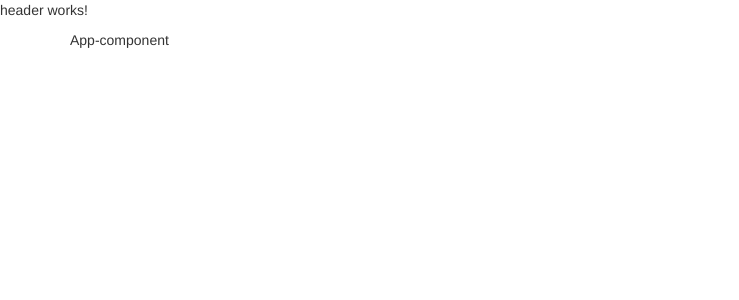
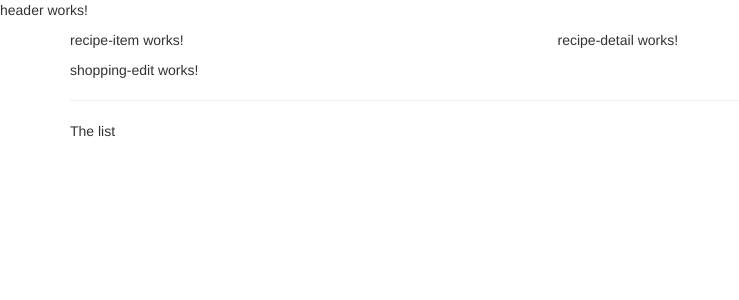
Before and after one commit to Sayed-M/Foodie, an Angular app: page / in a window 1280 px wide. Shown: the top 300 px of the page, without its empty margins (0-739 px from the left). Built offline with nearby package versions, Linux system fonts and the light colour scheme.

Commit message:
git commit "components rendered in html"

```diff
--- a/src/app/app.component.html
+++ b/src/app/app.component.html
@@ -2,7 +2,8 @@
 <div class="container">
   <div class="row">
     <div class="col-md-12">
-      App-component
+      <app-recipes></app-recipes>
+      <app-shopping-list></app-shopping-list>
     </div>
   </div>
 </div>
--- a/src/app/recipes/recipe-list/recipe-list.component.html
+++ b/src/app/recipes/recipe-list/recipe-list.component.html
@@ -1,3 +1 @@
-<p>
-  recipe-list works!
-</p>
+<app-recipe-item></app-recipe-item>
--- a/src/app/recipes/recipes.component.html
+++ b/src/app/recipes/recipes.component.html
@@ -1,3 +1,8 @@
-<p>
-  recipes works!
-</p>
+<div class="row">
+  <div class="col-md-5">
+    <app-recipe-list></app-recipe-list>
+  </div>
+  <div class="col-md-7">
+    <app-recipe-detail></app-recipe-detail>
+  </div>
+</div>
--- a/src/app/shopping-list/shopping-list.component.html
+++ b/src/app/shopping-list/shopping-list.component.html
@@ -1,3 +1,7 @@
-<p>
-  shopping-list works!
-</p>
+<div class="row">
+  <div class="col-xs-10">
+    <app-shopping-edit></app-shopping-edit>
+    <hr>
+    <p>The list</p>
+  </div>
+</div>
```
